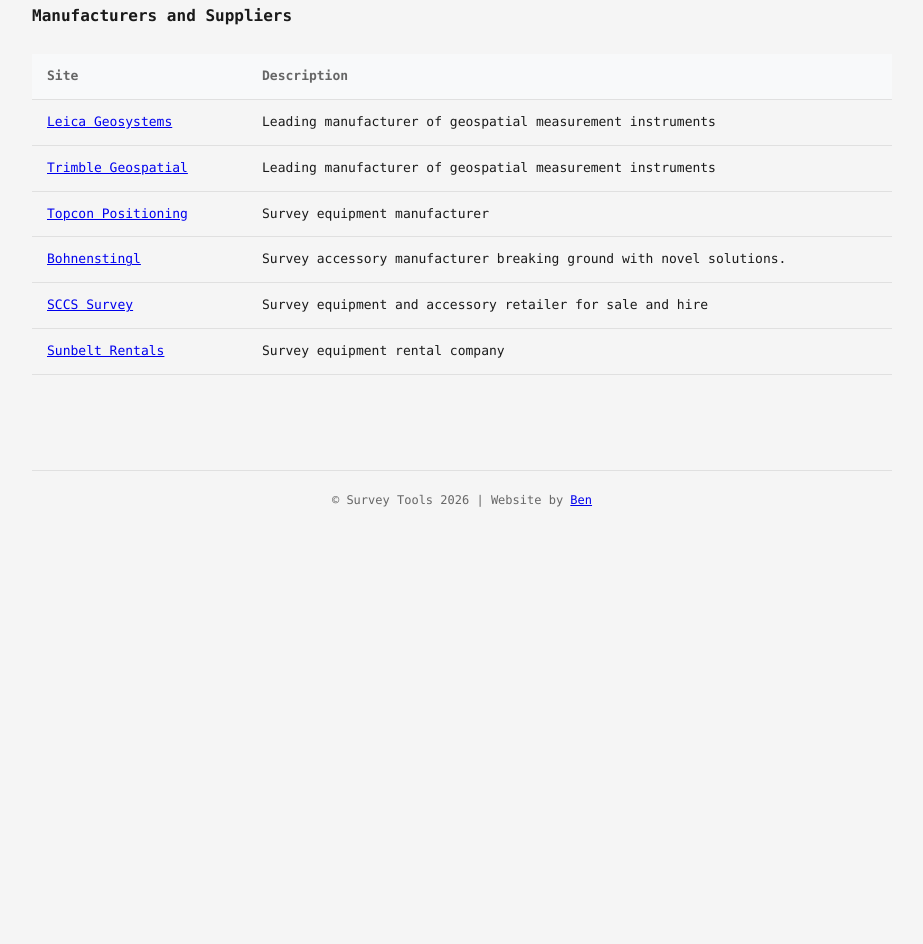
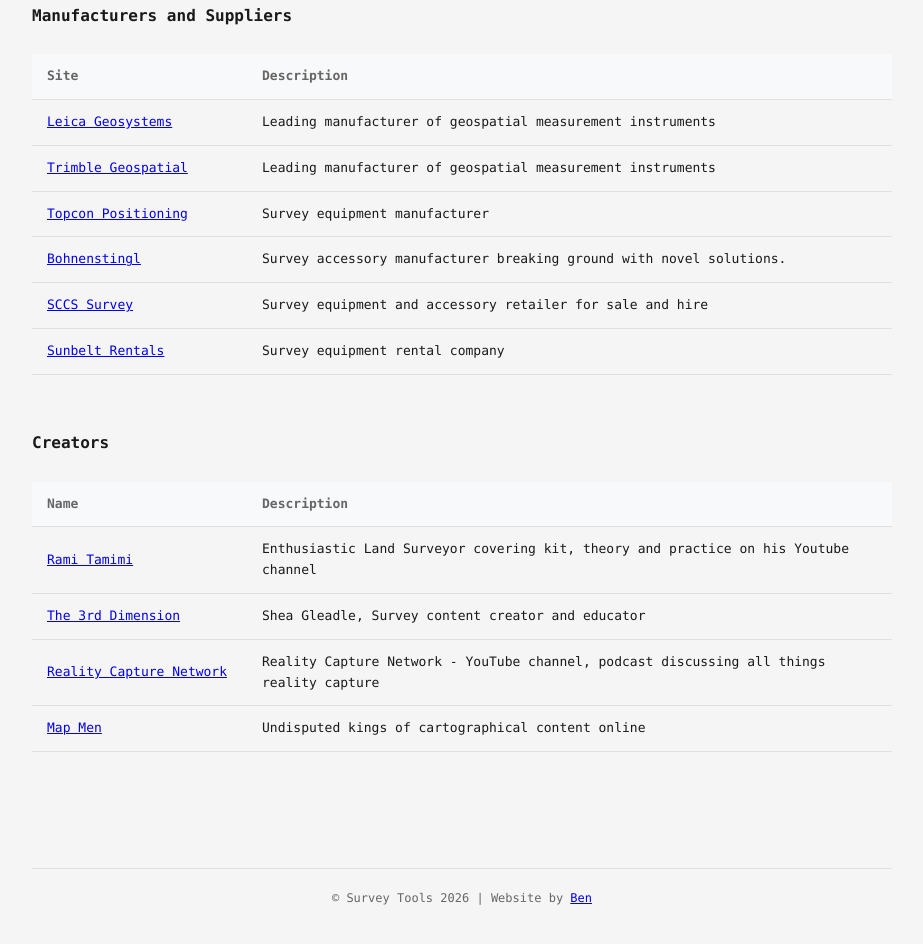
Before and after one commit to benbrewster85/GSI-Parser, a website: page resources.html in a window 1280 px wide. Shown: the part 1356-2300 px from the top of the page, without its empty margins (178-1101 px from the left). Before the commit the page ends 1927 px from the top, so only its background shows below. Drawn offline with Linux system fonts and the light colour scheme.

Commit message:
feat: add creators section with resource links and contact information

```diff
--- a/resources.html
+++ b/resources.html
@@ -67,7 +67,7 @@ table td:last-child {
                 <div class="about-content">
                     <p>The following resources have been supremely useful to the author(s) of this website.</p>
                     <br>
-                    <p><i>If you would like to contribute to this list, please feel free to contact us.</i></p>
+                    <p><i>If you would like to contribute to this list, please feel free to <a href="mailto:ben@surveytools.co.uk">Contact Us</a></i>.</p>
                 </div>
             </div> <br>
 
@@ -193,6 +193,41 @@ table td:last-child {
                     </tbody>
                 </table>
             </div><br>
+
+            <div class="section">
+                <h4>Creators</h4>
+                <br>
+
+                <div style="max-height: 400px; overflow-y: auto;">
+                    <table>
+                        <thead>
+                            <tr>
+                                <th>Name</th>
+                                <th>Description</th>
+                            </tr>
+                        </thead>
+                        <tbody id="dataTable">
+                            <tr>
+                                <td><a href="https://www.youtube.com/@RamiTamimi" target="blank">Rami Tamimi</a></td>
+                                <td>Enthusiastic Land Surveyor covering kit, theory and practice on his Youtube channel</td>
+                            </tr>
+                            <tr>
+                                <td><a href="https://www.youtube.com/@The3rdDimensionSurveying" target="blank">The 3rd Dimension</a></td>
+                                <td>Shea Gleadle, Survey content creator and educator</td>
+                            </tr>
+                            <tr>
+                                <td><a href="https://www.youtube.com/@RealityCaptureNetwork" target="blank">Reality Capture Network</a></td>
+                                <td>Reality Capture Network - YouTube channel, podcast discussing all things reality capture</td>
+                            </tr>
+                            <tr>
+                                <td><a href="https://www.youtube.com/@JayForeman" target="blank">Map Men</a></td>
+                                <td>Undisputed kings of cartographical content online</td>
+                            </tr>
+                        </tbody>
+                    </table>
+                </div>
+            </div> <br>
+
         </main>
 
         <div class="footer">
```
